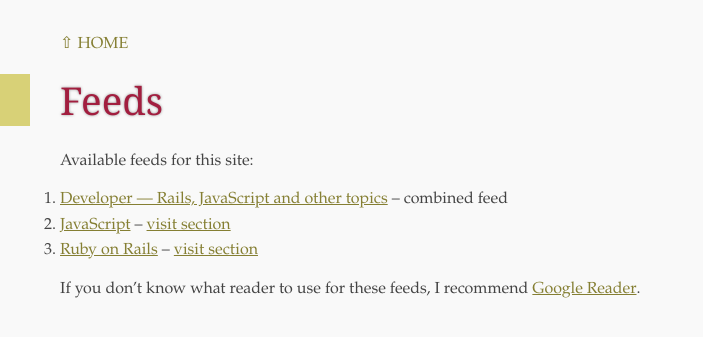
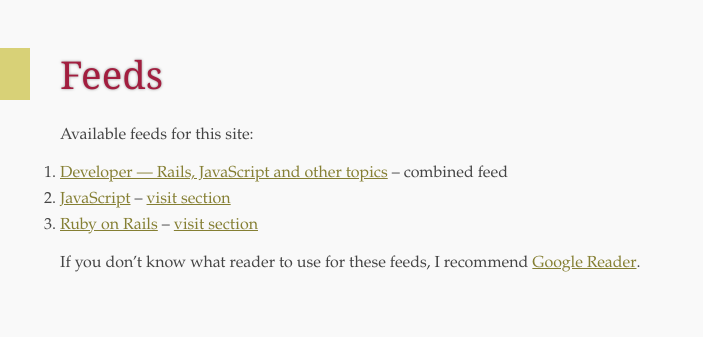
Before and after one commit to mislav/blog, a Jekyll site: the page built from feeds/index.markdown, in a window 1280 px wide. Shown: the top 337 px of the page, without its empty margins (0-703 px from the left). Built offline with Jekyll 4.4.1, drawn with Linux system fonts in a browser that asks for light colours; Markdown is read by kramdown in place of the engine named in the settings.

Commit message:
remove Shift + Home link from the top of the page

```diff
--- a/_layouts/page.html
+++ b/_layouts/page.html
@@ -2,8 +2,6 @@
 layout: default
 ---
 
-<a class="home" href="/">⇧ home</a>
-
 <h1>{{ page.title }}</h1>
 
 {{ content }}
```
